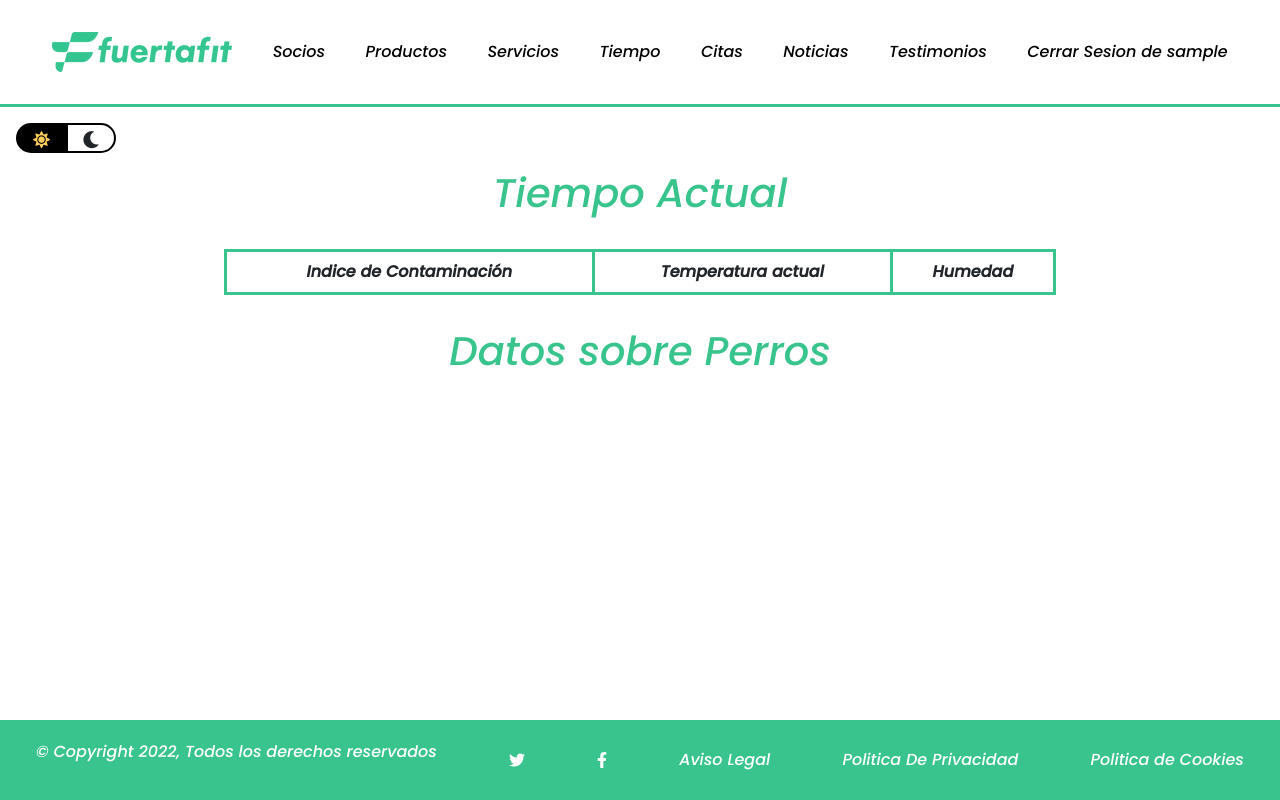
After one commit to EAGInmaMS/Club_Sesiones_Cookies, a PHP site: page /php/tiempo.php in a window 1280 px wide. The commit adds this page. Run offline with PHP 8.4, Linux system fonts and the light colour scheme; the visitor is signed in with stand-in values (Sample User, id 1); lists and menus that the app fills with data are empty; some libraries are stand-ins or nearby versions.

```diff
--- /dev/null
+++ b/MONTEJANO_SECO_M.INMACULADA/JS/app_tiempo.js
@@ -0,0 +1,69 @@
+"use strict"
+
+const actual=document.querySelector("#contenedor_actual");
+const predi=document.querySelector("#contenedor_prediccion");
+const frase=document.querySelector("#frase_perro");
+let clima;
+let datos_perro;
+const pagina=document.querySelector("#page");
+const sol=document.querySelector("#id-sun");
+const luna=document.querySelector("#id-moon");
+
+Inicio();
+
+async function Inicio(){
+    let peticion=`https://api.airvisual.com/v2/nearest_city?key=4363f25f-283b-41eb-9bc4-d4fbee638a4b`;
+    const respuesta=await fetch(peticion);
+    const datos= await respuesta.json();
+    clima=datos.data;
+
+    const respuesta_perro=await fetch(`https://dog-api.kinduff.com/api/facts`);
+    const datosp=await respuesta_perro.json();
+    datos_perro=datosp;
+
+    console.log(datos_perro.facts);
+
+    actual.appendChild(crearDom(clima.current.pollution.aqius,clima.current.weather.tp,clima.current.weather.hu));
+    frase.appendChild(crearDom_perros(datos_perro.facts));
+}
+
+function crearDom(contaminacion,temperatura,humedad){
+    const dom=document.createElement("tr");
+
+    dom.innerHTML=`<td>${contaminacion}</td><td>${temperatura}ºC</td><td>${humedad}</td></tr>`;
+
+    return dom;
+}
+
+function crearDom_perros(frase){
+    const dom=document.createElement("h2");
+
+    dom.innerHTML=`<h2>${frase}<h2>`;
+
+    return dom;
+}
+
+const modo=localStorage.getItem("modo");
+if(modo==="dia" || modo===null){
+    pagina.classList.remove('bodyprodserv');
+    luna.classList.remove('active');
+    sol.classList.add('active');
+}else{
+    pagina.classList.add('bodyprodserv');
+    luna.classList.add('active');
+    sol.classList.remove('active');
+}
+
+sol.addEventListener("click" ,()=>{
+    pagina.classList.remove('bodyprodserv');
+    luna.classList.remove('active');
+    sol.classList.add('active');
+    localStorage.setItem("modo","dia");
+});
+
+luna.addEventListener("click" ,()=>{
+    pagina.classList.add('bodyprodserv');
+    luna.classList.add('active');
+    sol.classList.remove('active');
+    localStorage.setItem("modo","noche");
+});
--- a/MONTEJANO_SECO_M.INMACULADA/estilos/estilosmenu.css
+++ b/MONTEJANO_SECO_M.INMACULADA/estilos/estilosmenu.css
@@ -199,6 +199,45 @@ h1,h2{
     background-position: center center;
     height: 40vh;
     margin: 3rem 0rem;
+}
+
+.container-btn-mode{
+    display: flex;
+    margin: 1rem 1rem;
+    cursor: pointer;
+    z-index: 2;
+    font-size:0;
+  }
+  .btn-mode{
+    display: inline-block;
+    width: 50px;
+    height: 30px;
+    border:2px solid black;
+    transition: background-color .5s;
+  }
+  .btn-mode i {
+    display: block;
+    font-size: 17px;
+    text-align: center;
+    line-height: 30px;
+  }
+  .btn-mode.sun{
+    border-top-left-radius: 20px;
+    border-bottom-left-radius: 20px;
+    border-right: 1px solid transparent;
+  }
+  .btn-mode.moon{
+    border-top-right-radius: 20px;
+    border-bottom-right-radius: 20px;
+  }
+
+  .active{
+    background-color:black;
+    color:#ffcd5c !important;
+  }
+
+#tablatiempo{
+    margin: 2rem auto;
 }
 
 #newprod>div{
@@ -597,7 +636,7 @@ main{
     color: black;
 }
 
-#contnoticias{
+#contenidonoti{
     display: flex;
     flex-wrap: wrap;
     margin: auto;
@@ -606,7 +645,7 @@ main{
 
 }
 
-#contnoticias>article{
+#contenidonoti>article{
     display: flex;
     width: 40%;
     padding: 1rem;
@@ -746,7 +785,7 @@ main{
 footer{
     position: absolute;
     bottom: 0;
-    display: flex;
+    display: flex!important;
     justify-content: space-around;
     align-items: center;
     background-color: #38c48c;
--- a/MONTEJANO_SECO_M.INMACULADA/php/funciones.php
+++ b/MONTEJANO_SECO_M.INMACULADA/php/funciones.php
@@ -14,6 +14,7 @@
                         <a href='../index.php'><img src='../img/NUEVO_LOGO_verde_180x.avif'></a>
                         <a href='Productos.php'>Productos</a>
                         <a href='servicios.php'>Servicios</a>
+                        <a href='tiempo.php'>Tiempo</a>
                         <a href='formacceso.php'>Acceder</a>
                     </nav>
                 </header>";
@@ -27,7 +28,8 @@
                             $cabecera.="<a href='socios.php'>Socios</a>";
                         }
                         $cabecera.="<a href='Productos.php'>Productos</a>
-                        <a href='servicios.php'>Servicios</a>";
+                        <a href='servicios.php'>Servicios</a>
+                        <a href='tiempo.php'>Tiempo</a>";
                         if($u==='s'){
                             $cabecera.="<a href='citas.php'>Mis Citas</a>";
                         }else{
@@ -49,6 +51,7 @@
                         <a href='index.php'><img src='img/NUEVO_LOGO_verde_180x.avif'></a>
                         <a href='php/Productos.php'>Productos</a>
                         <a href='php/servicios.php'>Servicios</a>
+                        <a href='php/tiempo.php'>Tiempo</a>
                         <a href='php/formacceso.php'>Acceder</a>
                     </nav>
                 </header>";
@@ -62,7 +65,8 @@
                             $cabecera.="<a href='php/socios.php'>Socios</a>";
                         }
                         $cabecera.="<a href='php/Productos.php'>Productos</a>
-                        <a href='php/servicios.php'>Servicios</a>";
+                        <a href='php/servicios.php'>Servicios</a>
+                        <a href='php/tiempo.php'>Tiempo</a>";
                         if($u==='s'){
                             $cabecera.="<a href='php/citas.php'>Mis Citas</a>";
                         }else{
--- a/MONTEJANO_SECO_M.INMACULADA/php/noticias.php
+++ b/MONTEJANO_SECO_M.INMACULADA/php/noticias.php
@@ -37,7 +37,7 @@
             echo "<div id='contenidonoti'>";
             echo "<section id='contnoticias'>";
 
-            echo "</section> </div>";
+            echo "</section></div>";
 
             echo "<a id='antes' href=''>ANTERIOR</a>";
             echo "<a id='posterior' href=''>SIGUIENTE</a>";
--- /dev/null
+++ b/MONTEJANO_SECO_M.INMACULADA/php/tiempo.php
@@ -0,0 +1,62 @@
+<!DOCTYPE html>
+<html lang="en">
+<head>
+    <meta charset="UTF-8">
+    <meta http-equiv="X-UA-Compatible" content="IE=edge">
+    <meta name="viewport" content="width=device-width, initial-scale=1.0">
+    <script type="text/javascript" src="../js/app_tiempo.js" defer></script>
+    <link rel="stylesheet" href="https://cdnjs.cloudflare.com/ajax/libs/font-awesome/6.2.0/css/all.min.css" integrity="sha512-xh6O/CkQoPOWDdYTDqeRdPCVd1SpvCA9XXcUnZS2FmJNp1coAFzvtCN9BmamE+4aHK8yyUHUSCcJHgXloTyT2A==" crossorigin="anonymous" referrerpolicy="no-referrer" />
+    <link rel="stylesheet" href="../estilos/estilosmenu.css">
+    <link rel="preconnect" href="https://fonts.googleapis.com">
+    <link rel="preconnect" href="https://fonts.gstatic.com" crossorigin>
+    <link href="https://fonts.googleapis.com/css2?family=Poppins:ital,wght@1,500&display=swap" rel="stylesheet">
+    <link href="https://fonts.googleapis.com/css2?family=Bungee&display=swap" rel="stylesheet">
+    <link rel="stylesheet" href="https://cdnjs.cloudflare.com/ajax/libs/font-awesome/5.14.0/css/all.min.css">
+    <link rel="stylesheet" href="https://stackpath.bootstrapcdn.com/bootstrap/4.5.0/css/bootstrap.min.css"
+        integrity="sha384-9aIt2nRpC12Uk9gS9baDl411NQApFmC26EwAOH8WgZl5MYYxFfc+NcPb1dKGj7Sk" crossorigin="anonymous">
+    <title>Tiempo</title>
+</head>
+<body id='page'>
+    <?php
+        require_once("funciones.php");
+        session_start();
+        if(isset($_COOKIE['sesion'])){
+            list($usu,$nom)=comprobar_sesion('c');
+        }else if(isset($_SESSION['tipo'])){
+            list($usu,$nom)=comprobar_sesion('s');
+        }else{
+            $usu='n';
+            echo "<p class='mnsmod'>No tiene permiso para acceder. Redirigiendo</p>";
+            echo "<META HTTP-EQUIV='REFRESH'CONTENT='4;URL=../index.php'>";
+        }
+        echo imprimir_menu($usu,$nom);
+    ?>
+    <div class="container-btn-mode">
+        <div id="id-sun" class="btn-mode sun active">
+            <i class="fas fa-sun"></i>
+        </div>
+        <div id="id-moon" class="btn-mode moon">
+            <i class="fas fa-moon"></i>
+        </div>
+    </div>
+    <h1>Tiempo Actual</h1>
+    <table class="tablaprodserv" id="tablatiempo">
+        <thead>
+            <th>Indice de Contaminación</th>
+            <th>Temperatura actual</th>
+            <th>Humedad</th>
+        </thead>
+        <tbody id="contenedor_actual">
+
+        </tbody>
+    </table>
+    <h1>Datos sobre Perros</h1>
+
+    <div id="frase_perro">
+
+    </div>
+    <?php
+        echo imprimir_footer();
+    ?>
+</body>
+</html>
```
Also changed, not shown: MONTEJANO_SECO_M.INMACULADA/JS/app.js (+19 -7 lines).
